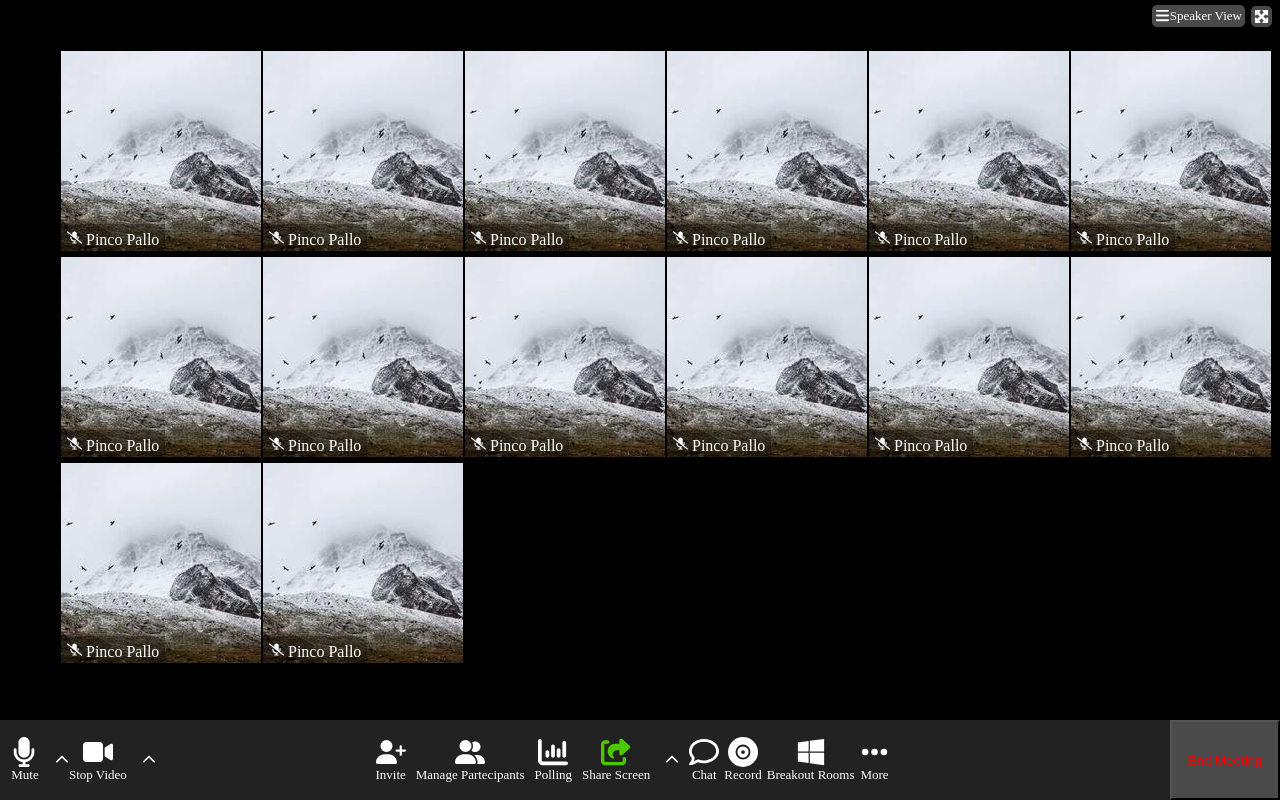
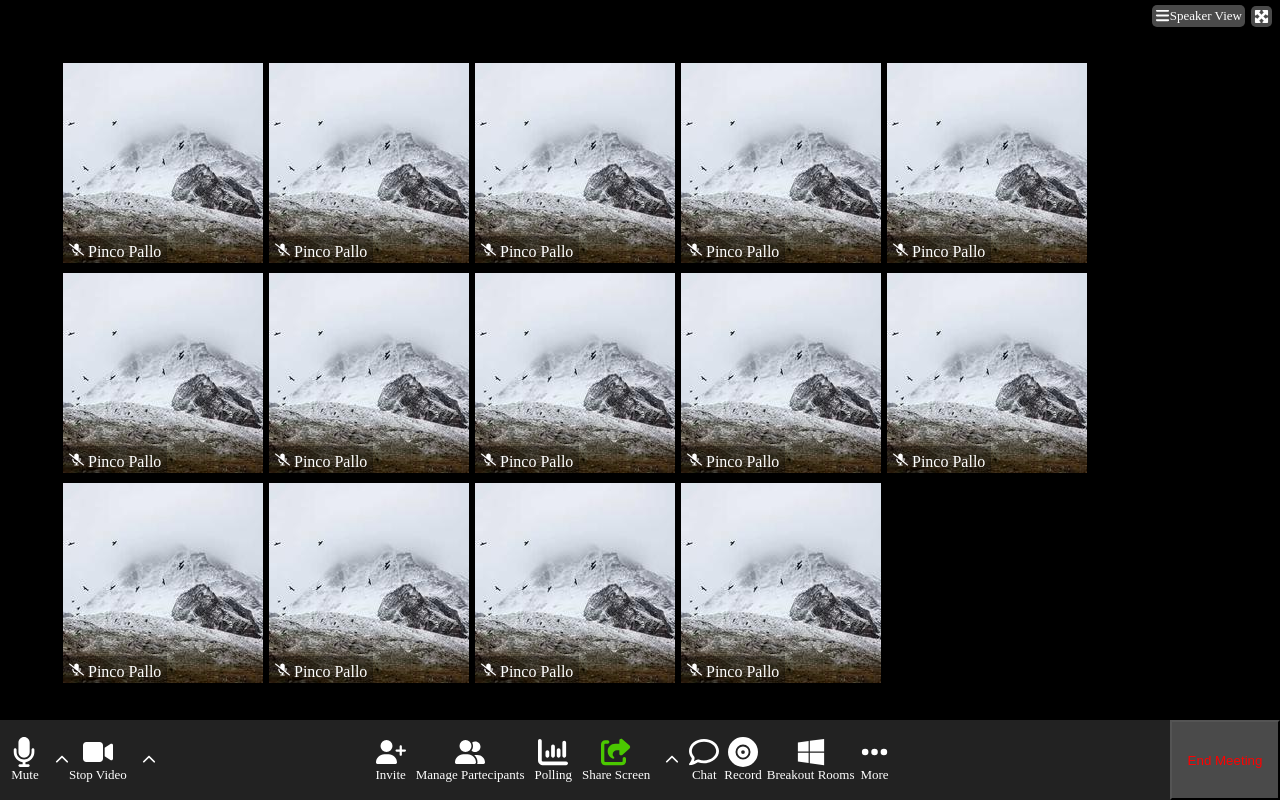
Before and after one commit to nico17022001/html-css-zoom, a plain HTML site: page index.html in a window 1280 px wide. Drawn offline with Linux system fonts and the light colour scheme.

Commit message:
[sistemato-bordi]

```diff
--- a/css/style.css
+++ b/css/style.css
@@ -29,11 +29,14 @@
 
 /*Elementi*/
 
+header{
+  position: relative;
+  height: 60px;
+}
+
 .black{
   height: calc(100vh - 80px);
   background-color: black;
-  position: relative;
-  padding-top: 50px;
   padding-left: 60px;
 }
 
@@ -61,8 +64,6 @@
   width: 15px;
   height: 15px;
   fill: white;
-  justify-content: center;
-  align-items: center;
 }
 
 .button span{
@@ -78,7 +79,7 @@
 
 .user-card{
   position: relative;
-  border: 1px solid black;
+  border: 3px solid black;
 }
 
 .user-card img{
--- a/index.html
+++ b/index.html
@@ -32,7 +32,7 @@
   <main>
     <div class="container d-flex">
       <!--carta utente-->
-      <div class="user-card">
+      <div class="user-card cursor">
         <img src="img/User.jpg" alt="">
           <span class="mic-name">
             <svg xmlns="http://www.w3.org/2000/svg" viewBox="0 0 640 512"><!--! Font Awesome Pro 6.3.0 by @fontawesome - https://fontawesome.com License - https://fontawesome.com/license (Commercial License) Copyright 2023 Fonticons, Inc. --><path d="M38.8 5.1C28.4-3.1 13.3-1.2 5.1 9.2S-1.2 34.7 9.2 42.9l592 464c10.4 8.2 25.5 6.3 33.7-4.1s6.3-25.5-4.1-33.7L472.1 344.7c15.2-26 23.9-56.3 23.9-88.7V216c0-13.3-10.7-24-24-24s-24 10.7-24 24v40c0 21.2-5.1 41.1-14.2 58.7L416 300.8V96c0-53-43-96-96-96s-96 43-96 96v54.3L38.8 5.1zM344 430.4c20.4-2.8 39.7-9.1 57.3-18.2l-43.1-33.9C346.1 382 333.3 384 320 384c-70.7 0-128-57.3-128-128v-8.7L144.7 210c-.5 1.9-.7 3.9-.7 6v40c0 89.1 66.2 162.7 152 174.4V464H248c-13.3 0-24 10.7-24 24s10.7 24 24 24h72 72c13.3 0 24-10.7 24-24s-10.7-24-24-24H344V430.4z"/></svg>
@@ -40,7 +40,7 @@
           </span>
       </div>
       <!--carta utente-->
-      <div class="user-card">
+      <div class="user-card cursor">
         <img src="img/User.jpg" alt="">
           <span class="mic-name">
             <svg xmlns="http://www.w3.org/2000/svg" viewBox="0 0 640 512"><!--! Font Awesome Pro 6.3.0 by @fontawesome - https://fontawesome.com License - https://fontawesome.com/license (Commercial License) Copyright 2023 Fonticons, Inc. --><path d="M38.8 5.1C28.4-3.1 13.3-1.2 5.1 9.2S-1.2 34.7 9.2 42.9l592 464c10.4 8.2 25.5 6.3 33.7-4.1s6.3-25.5-4.1-33.7L472.1 344.7c15.2-26 23.9-56.3 23.9-88.7V216c0-13.3-10.7-24-24-24s-24 10.7-24 24v40c0 21.2-5.1 41.1-14.2 58.7L416 300.8V96c0-53-43-96-96-96s-96 43-96 96v54.3L38.8 5.1zM344 430.4c20.4-2.8 39.7-9.1 57.3-18.2l-43.1-33.9C346.1 382 333.3 384 320 384c-70.7 0-128-57.3-128-128v-8.7L144.7 210c-.5 1.9-.7 3.9-.7 6v40c0 89.1 66.2 162.7 152 174.4V464H248c-13.3 0-24 10.7-24 24s10.7 24 24 24h72 72c13.3 0 24-10.7 24-24s-10.7-24-24-24H344V430.4z"/></svg>
@@ -48,7 +48,7 @@
           </span>
       </div>
       <!--carta utente-->
-      <div class="user-card">
+      <div class="user-card cursor">
         <img src="img/User.jpg" alt="">
           <span class="mic-name">
             <svg xmlns="http://www.w3.org/2000/svg" viewBox="0 0 640 512"><!--! Font Awesome Pro 6.3.0 by @fontawesome - https://fontawesome.com License - https://fontawesome.com/license (Commercial License) Copyright 2023 Fonticons, Inc. --><path d="M38.8 5.1C28.4-3.1 13.3-1.2 5.1 9.2S-1.2 34.7 9.2 42.9l592 464c10.4 8.2 25.5 6.3 33.7-4.1s6.3-25.5-4.1-33.7L472.1 344.7c15.2-26 23.9-56.3 23.9-88.7V216c0-13.3-10.7-24-24-24s-24 10.7-24 24v40c0 21.2-5.1 41.1-14.2 58.7L416 300.8V96c0-53-43-96-96-96s-96 43-96 96v54.3L38.8 5.1zM344 430.4c20.4-2.8 39.7-9.1 57.3-18.2l-43.1-33.9C346.1 382 333.3 384 320 384c-70.7 0-128-57.3-128-128v-8.7L144.7 210c-.5 1.9-.7 3.9-.7 6v40c0 89.1 66.2 162.7 152 174.4V464H248c-13.3 0-24 10.7-24 24s10.7 24 24 24h72 72c13.3 0 24-10.7 24-24s-10.7-24-24-24H344V430.4z"/></svg>
@@ -56,7 +56,7 @@
           </span>
       </div>
       <!--carta utente-->
-      <div class="user-card">
+      <div class="user-card cursor">
         <img src="img/User.jpg" alt="">
           <span class="mic-name">
             <svg xmlns="http://www.w3.org/2000/svg" viewBox="0 0 640 512"><!--! Font Awesome Pro 6.3.0 by @fontawesome - https://fontawesome.com License - https://fontawesome.com/license (Commercial License) Copyright 2023 Fonticons, Inc. --><path d="M38.8 5.1C28.4-3.1 13.3-1.2 5.1 9.2S-1.2 34.7 9.2 42.9l592 464c10.4 8.2 25.5 6.3 33.7-4.1s6.3-25.5-4.1-33.7L472.1 344.7c15.2-26 23.9-56.3 23.9-88.7V216c0-13.3-10.7-24-24-24s-24 10.7-24 24v40c0 21.2-5.1 41.1-14.2 58.7L416 300.8V96c0-53-43-96-96-96s-96 43-96 96v54.3L38.8 5.1zM344 430.4c20.4-2.8 39.7-9.1 57.3-18.2l-43.1-33.9C346.1 382 333.3 384 320 384c-70.7 0-128-57.3-128-128v-8.7L144.7 210c-.5 1.9-.7 3.9-.7 6v40c0 89.1 66.2 162.7 152 174.4V464H248c-13.3 0-24 10.7-24 24s10.7 24 24 24h72 72c13.3 0 24-10.7 24-24s-10.7-24-24-24H344V430.4z"/></svg>
@@ -64,7 +64,7 @@
           </span>
       </div>
       <!--carta utente-->
-      <div class="user-card">
+      <div class="user-card cursor">
         <img src="img/User.jpg" alt="">
           <span class="mic-name">
             <svg xmlns="http://www.w3.org/2000/svg" viewBox="0 0 640 512"><!--! Font Awesome Pro 6.3.0 by @fontawesome - https://fontawesome.com License - https://fontawesome.com/license (Commercial License) Copyright 2023 Fonticons, Inc. --><path d="M38.8 5.1C28.4-3.1 13.3-1.2 5.1 9.2S-1.2 34.7 9.2 42.9l592 464c10.4 8.2 25.5 6.3 33.7-4.1s6.3-25.5-4.1-33.7L472.1 344.7c15.2-26 23.9-56.3 23.9-88.7V216c0-13.3-10.7-24-24-24s-24 10.7-24 24v40c0 21.2-5.1 41.1-14.2 58.7L416 300.8V96c0-53-43-96-96-96s-96 43-96 96v54.3L38.8 5.1zM344 430.4c20.4-2.8 39.7-9.1 57.3-18.2l-43.1-33.9C346.1 382 333.3 384 320 384c-70.7 0-128-57.3-128-128v-8.7L144.7 210c-.5 1.9-.7 3.9-.7 6v40c0 89.1 66.2 162.7 152 174.4V464H248c-13.3 0-24 10.7-24 24s10.7 24 24 24h72 72c13.3 0 24-10.7 24-24s-10.7-24-24-24H344V430.4z"/></svg>
@@ -72,7 +72,7 @@
           </span>
       </div>
       <!--carta utente-->
-      <div class="user-card">
+      <div class="user-card cursor">
         <img src="img/User.jpg" alt="">
           <span class="mic-name">
             <svg xmlns="http://www.w3.org/2000/svg" viewBox="0 0 640 512"><!--! Font Awesome Pro 6.3.0 by @fontawesome - https://fontawesome.com License - https://fontawesome.com/license (Commercial License) Copyright 2023 Fonticons, Inc. --><path d="M38.8 5.1C28.4-3.1 13.3-1.2 5.1 9.2S-1.2 34.7 9.2 42.9l592 464c10.4 8.2 25.5 6.3 33.7-4.1s6.3-25.5-4.1-33.7L472.1 344.7c15.2-26 23.9-56.3 23.9-88.7V216c0-13.3-10.7-24-24-24s-24 10.7-24 24v40c0 21.2-5.1 41.1-14.2 58.7L416 300.8V96c0-53-43-96-96-96s-96 43-96 96v54.3L38.8 5.1zM344 430.4c20.4-2.8 39.7-9.1 57.3-18.2l-43.1-33.9C346.1 382 333.3 384 320 384c-70.7 0-128-57.3-128-128v-8.7L144.7 210c-.5 1.9-.7 3.9-.7 6v40c0 89.1 66.2 162.7 152 174.4V464H248c-13.3 0-24 10.7-24 24s10.7 24 24 24h72 72c13.3 0 24-10.7 24-24s-10.7-24-24-24H344V430.4z"/></svg>
@@ -80,7 +80,7 @@
           </span>
       </div>
       <!--carta utente-->
-      <div class="user-card">
+      <div class="user-card cursor">
         <img src="img/User.jpg" alt="">
           <span class="mic-name">
             <svg xmlns="http://www.w3.org/2000/svg" viewBox="0 0 640 512"><!--! Font Awesome Pro 6.3.0 by @fontawesome - https://fontawesome.com License - https://fontawesome.com/license (Commercial License) Copyright 2023 Fonticons, Inc. --><path d="M38.8 5.1C28.4-3.1 13.3-1.2 5.1 9.2S-1.2 34.7 9.2 42.9l592 464c10.4 8.2 25.5 6.3 33.7-4.1s6.3-25.5-4.1-33.7L472.1 344.7c15.2-26 23.9-56.3 23.9-88.7V216c0-13.3-10.7-24-24-24s-24 10.7-24 24v40c0 21.2-5.1 41.1-14.2 58.7L416 300.8V96c0-53-43-96-96-96s-96 43-96 96v54.3L38.8 5.1zM344 430.4c20.4-2.8 39.7-9.1 57.3-18.2l-43.1-33.9C346.1 382 333.3 384 320 384c-70.7 0-128-57.3-128-128v-8.7L144.7 210c-.5 1.9-.7 3.9-.7 6v40c0 89.1 66.2 162.7 152 174.4V464H248c-13.3 0-24 10.7-24 24s10.7 24 24 24h72 72c13.3 0 24-10.7 24-24s-10.7-24-24-24H344V430.4z"/></svg>
@@ -88,7 +88,7 @@
           </span>
       </div>
       <!--carta utente-->
-      <div class="user-card">
+      <div class="user-card cursor">
         <img src="img/User.jpg" alt="">
           <span class="mic-name">
             <svg xmlns="http://www.w3.org/2000/svg" viewBox="0 0 640 512"><!--! Font Awesome Pro 6.3.0 by @fontawesome - https://fontawesome.com License - https://fontawesome.com/license (Commercial License) Copyright 2023 Fonticons, Inc. --><path d="M38.8 5.1C28.4-3.1 13.3-1.2 5.1 9.2S-1.2 34.7 9.2 42.9l592 464c10.4 8.2 25.5 6.3 33.7-4.1s6.3-25.5-4.1-33.7L472.1 344.7c15.2-26 23.9-56.3 23.9-88.7V216c0-13.3-10.7-24-24-24s-24 10.7-24 24v40c0 21.2-5.1 41.1-14.2 58.7L416 300.8V96c0-53-43-96-96-96s-96 43-96 96v54.3L38.8 5.1zM344 430.4c20.4-2.8 39.7-9.1 57.3-18.2l-43.1-33.9C346.1 382 333.3 384 320 384c-70.7 0-128-57.3-128-128v-8.7L144.7 210c-.5 1.9-.7 3.9-.7 6v40c0 89.1 66.2 162.7 152 174.4V464H248c-13.3 0-24 10.7-24 24s10.7 24 24 24h72 72c13.3 0 24-10.7 24-24s-10.7-24-24-24H344V430.4z"/></svg>
@@ -96,7 +96,7 @@
           </span>
       </div>
       <!--carta utente-->
-      <div class="user-card">
+      <div class="user-card cursor">
         <img src="img/User.jpg" alt="">
           <span class="mic-name">
             <svg xmlns="http://www.w3.org/2000/svg" viewBox="0 0 640 512"><!--! Font Awesome Pro 6.3.0 by @fontawesome - https://fontawesome.com License - https://fontawesome.com/license (Commercial License) Copyright 2023 Fonticons, Inc. --><path d="M38.8 5.1C28.4-3.1 13.3-1.2 5.1 9.2S-1.2 34.7 9.2 42.9l592 464c10.4 8.2 25.5 6.3 33.7-4.1s6.3-25.5-4.1-33.7L472.1 344.7c15.2-26 23.9-56.3 23.9-88.7V216c0-13.3-10.7-24-24-24s-24 10.7-24 24v40c0 21.2-5.1 41.1-14.2 58.7L416 300.8V96c0-53-43-96-96-96s-96 43-96 96v54.3L38.8 5.1zM344 430.4c20.4-2.8 39.7-9.1 57.3-18.2l-43.1-33.9C346.1 382 333.3 384 320 384c-70.7 0-128-57.3-128-128v-8.7L144.7 210c-.5 1.9-.7 3.9-.7 6v40c0 89.1 66.2 162.7 152 174.4V464H248c-13.3 0-24 10.7-24 24s10.7 24 24 24h72 72c13.3 0 24-10.7 24-24s-10.7-24-24-24H344V430.4z"/></svg>
@@ -104,7 +104,7 @@
           </span>
       </div>
       <!--carta utente-->
-      <div class="user-card">
+      <div class="user-card cursor">
         <img src="img/User.jpg" alt="">
           <span class="mic-name">
             <svg xmlns="http://www.w3.org/2000/svg" viewBox="0 0 640 512"><!--! Font Awesome Pro 6.3.0 by @fontawesome - https://fontawesome.com License - https://fontawesome.com/license (Commercial License) Copyright 2023 Fonticons, Inc. --><path d="M38.8 5.1C28.4-3.1 13.3-1.2 5.1 9.2S-1.2 34.7 9.2 42.9l592 464c10.4 8.2 25.5 6.3 33.7-4.1s6.3-25.5-4.1-33.7L472.1 344.7c15.2-26 23.9-56.3 23.9-88.7V216c0-13.3-10.7-24-24-24s-24 10.7-24 24v40c0 21.2-5.1 41.1-14.2 58.7L416 300.8V96c0-53-43-96-96-96s-96 43-96 96v54.3L38.8 5.1zM344 430.4c20.4-2.8 39.7-9.1 57.3-18.2l-43.1-33.9C346.1 382 333.3 384 320 384c-70.7 0-128-57.3-128-128v-8.7L144.7 210c-.5 1.9-.7 3.9-.7 6v40c0 89.1 66.2 162.7 152 174.4V464H248c-13.3 0-24 10.7-24 24s10.7 24 24 24h72 72c13.3 0 24-10.7 24-24s-10.7-24-24-24H344V430.4z"/></svg>
@@ -112,7 +112,7 @@
           </span>
       </div>
       <!--carta utente-->
-      <div class="user-card">
+      <div class="user-card cursor">
         <img src="img/User.jpg" alt="">
           <span class="mic-name">
             <svg xmlns="http://www.w3.org/2000/svg" viewBox="0 0 640 512"><!--! Font Awesome Pro 6.3.0 by @fontawesome - https://fontawesome.com License - https://fontawesome.com/license (Commercial License) Copyright 2023 Fonticons, Inc. --><path d="M38.8 5.1C28.4-3.1 13.3-1.2 5.1 9.2S-1.2 34.7 9.2 42.9l592 464c10.4 8.2 25.5 6.3 33.7-4.1s6.3-25.5-4.1-33.7L472.1 344.7c15.2-26 23.9-56.3 23.9-88.7V216c0-13.3-10.7-24-24-24s-24 10.7-24 24v40c0 21.2-5.1 41.1-14.2 58.7L416 300.8V96c0-53-43-96-96-96s-96 43-96 96v54.3L38.8 5.1zM344 430.4c20.4-2.8 39.7-9.1 57.3-18.2l-43.1-33.9C346.1 382 333.3 384 320 384c-70.7 0-128-57.3-128-128v-8.7L144.7 210c-.5 1.9-.7 3.9-.7 6v40c0 89.1 66.2 162.7 152 174.4V464H248c-13.3 0-24 10.7-24 24s10.7 24 24 24h72 72c13.3 0 24-10.7 24-24s-10.7-24-24-24H344V430.4z"/></svg>
@@ -120,7 +120,7 @@
           </span>
       </div>
       <!--carta utente-->
-      <div class="user-card">
+      <div class="user-card cursor">
         <img src="img/User.jpg" alt="">
           <span class="mic-name">
             <svg xmlns="http://www.w3.org/2000/svg" viewBox="0 0 640 512"><!--! Font Awesome Pro 6.3.0 by @fontawesome - https://fontawesome.com License - https://fontawesome.com/license (Commercial License) Copyright 2023 Fonticons, Inc. --><path d="M38.8 5.1C28.4-3.1 13.3-1.2 5.1 9.2S-1.2 34.7 9.2 42.9l592 464c10.4 8.2 25.5 6.3 33.7-4.1s6.3-25.5-4.1-33.7L472.1 344.7c15.2-26 23.9-56.3 23.9-88.7V216c0-13.3-10.7-24-24-24s-24 10.7-24 24v40c0 21.2-5.1 41.1-14.2 58.7L416 300.8V96c0-53-43-96-96-96s-96 43-96 96v54.3L38.8 5.1zM344 430.4c20.4-2.8 39.7-9.1 57.3-18.2l-43.1-33.9C346.1 382 333.3 384 320 384c-70.7 0-128-57.3-128-128v-8.7L144.7 210c-.5 1.9-.7 3.9-.7 6v40c0 89.1 66.2 162.7 152 174.4V464H248c-13.3 0-24 10.7-24 24s10.7 24 24 24h72 72c13.3 0 24-10.7 24-24s-10.7-24-24-24H344V430.4z"/></svg>
@@ -128,7 +128,7 @@
           </span>
       </div>
       <!--carta utente-->
-      <div class="user-card">
+      <div class="user-card cursor">
         <img src="img/User.jpg" alt="">
           <span class="mic-name">
             <svg xmlns="http://www.w3.org/2000/svg" viewBox="0 0 640 512"><!--! Font Awesome Pro 6.3.0 by @fontawesome - https://fontawesome.com License - https://fontawesome.com/license (Commercial License) Copyright 2023 Fonticons, Inc. --><path d="M38.8 5.1C28.4-3.1 13.3-1.2 5.1 9.2S-1.2 34.7 9.2 42.9l592 464c10.4 8.2 25.5 6.3 33.7-4.1s6.3-25.5-4.1-33.7L472.1 344.7c15.2-26 23.9-56.3 23.9-88.7V216c0-13.3-10.7-24-24-24s-24 10.7-24 24v40c0 21.2-5.1 41.1-14.2 58.7L416 300.8V96c0-53-43-96-96-96s-96 43-96 96v54.3L38.8 5.1zM344 430.4c20.4-2.8 39.7-9.1 57.3-18.2l-43.1-33.9C346.1 382 333.3 384 320 384c-70.7 0-128-57.3-128-128v-8.7L144.7 210c-.5 1.9-.7 3.9-.7 6v40c0 89.1 66.2 162.7 152 174.4V464H248c-13.3 0-24 10.7-24 24s10.7 24 24 24h72 72c13.3 0 24-10.7 24-24s-10.7-24-24-24H344V430.4z"/></svg>
@@ -136,7 +136,7 @@
           </span>
       </div>
       <!--carta utente-->
-      <div class="user-card">
+      <div class="user-card cursor">
         <img src="img/User.jpg" alt="">
           <span class="mic-name">
             <svg xmlns="http://www.w3.org/2000/svg" viewBox="0 0 640 512"><!--! Font Awesome Pro 6.3.0 by @fontawesome - https://fontawesome.com License - https://fontawesome.com/license (Commercial License) Copyright 2023 Fonticons, Inc. --><path d="M38.8 5.1C28.4-3.1 13.3-1.2 5.1 9.2S-1.2 34.7 9.2 42.9l592 464c10.4 8.2 25.5 6.3 33.7-4.1s6.3-25.5-4.1-33.7L472.1 344.7c15.2-26 23.9-56.3 23.9-88.7V216c0-13.3-10.7-24-24-24s-24 10.7-24 24v40c0 21.2-5.1 41.1-14.2 58.7L416 300.8V96c0-53-43-96-96-96s-96 43-96 96v54.3L38.8 5.1zM344 430.4c20.4-2.8 39.7-9.1 57.3-18.2l-43.1-33.9C346.1 382 333.3 384 320 384c-70.7 0-128-57.3-128-128v-8.7L144.7 210c-.5 1.9-.7 3.9-.7 6v40c0 89.1 66.2 162.7 152 174.4V464H248c-13.3 0-24 10.7-24 24s10.7 24 24 24h72 72c13.3 0 24-10.7 24-24s-10.7-24-24-24H344V430.4z"/></svg>
```
